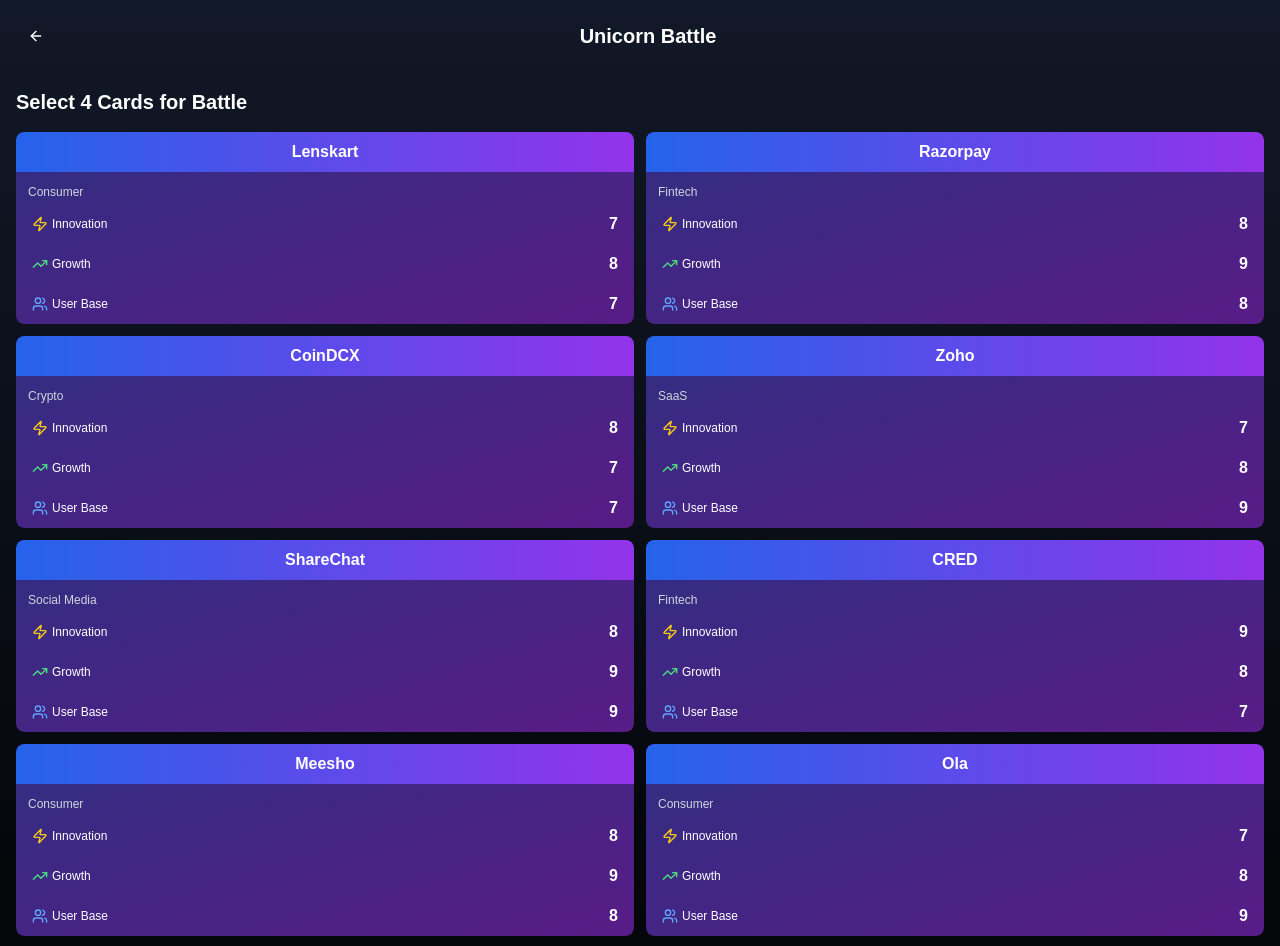
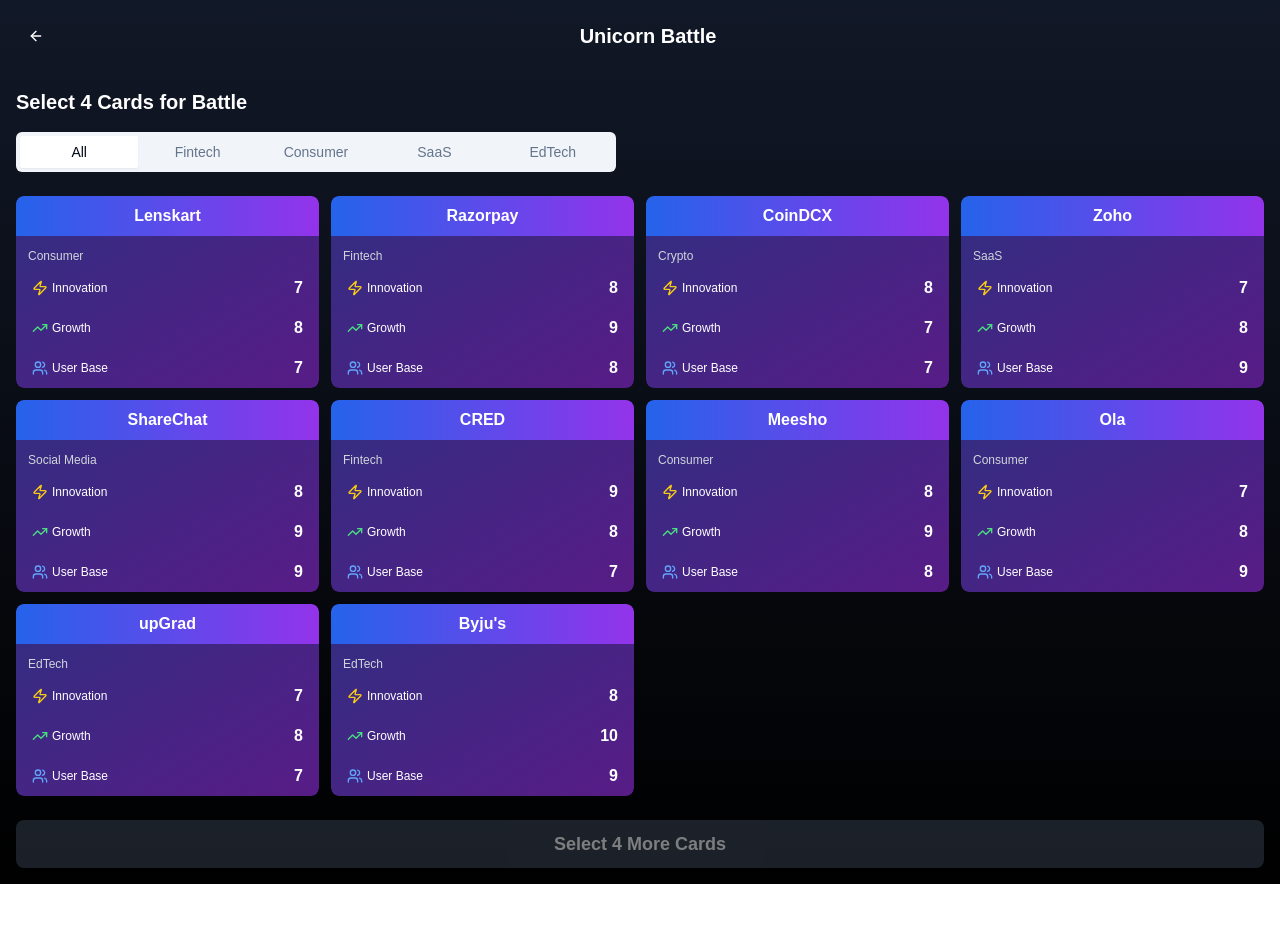
Before and after one commit to devanshug2307/startupcardbattle, a Next.js app: page /play in a window 1280 px wide. Shown: the top 946 px of the page. After the commit the page ends 884 px from the top, so only its background shows below. Built offline with nearby package versions, Linux system fonts and the light colour scheme.

Commit message:
category added for cards

```diff
--- a/app/play/page.tsx
+++ b/app/play/page.tsx
@@ -24,6 +24,8 @@ import {
 } from "@/components/ui/card";
 import { startupData } from "@/lib/game-data";
 import { cn } from "@/lib/utils";
+import { Tabs, TabsList, TabsTrigger } from "@/components/ui/tabs";
+import { Badge } from "@/components/ui/badge";
 
 export default function PlayGame() {
   const router = useRouter();
@@ -43,6 +45,7 @@ export default function PlayGame() {
   const [showSharePrompt, setShowSharePrompt] = useState(false);
   const [timeLeft, setTimeLeft] = useState(15);
   const [isTimerActive, setIsTimerActive] = useState(false);
+  const [activeCategory, setActiveCategory] = useState<string>("all");
 
   // Initialize game
   useEffect(() => {
@@ -286,6 +289,9 @@ export default function PlayGame() {
     </div>
   );
 
+  // Add categories array
+  const categories = ["All", "Fintech", "Consumer", "SaaS", "EdTech"];
+
   return (
     <div className="flex flex-col min-h-screen bg-gradient-to-b from-gray-900 to-black text-white">
       {/* Header */}
@@ -307,44 +313,89 @@ export default function PlayGame() {
             animate={{ opacity: 1 }}
             className="flex flex-col h-full"
           >
-            <h2 className="text-xl font-bold mb-4">
-              Select 4 Cards for Battle
-            </h2>
+            <div className="flex flex-col space-y-4 mb-6">
+              <h2 className="text-xl font-bold">Select 4 Cards for Battle</h2>
 
-            <div className="grid grid-cols-2 gap-3 mb-6">
-              {playerDeck.map((card, index) => (
+              {/* Category Tabs */}
+              <Tabs
+                defaultValue="all"
+                className="w-full"
+                onValueChange={(value) => setActiveCategory(value)}
+              >
+                <TabsList className="grid w-full grid-cols-5 lg:w-[600px]">
+                  {categories.map((category) => (
+                    <TabsTrigger
+                      key={category.toLowerCase()}
+                      value={category.toLowerCase()}
+                      className="text-sm"
+                    >
+                      {category}
+                    </TabsTrigger>
+                  ))}
+                </TabsList>
+              </Tabs>
+            </div>
+
+            <div className="grid grid-cols-2 md:grid-cols-3 lg:grid-cols-4 gap-3 mb-6">
+              {playerDeck
+                .filter(
+                  (card) =>
+                    activeCategory === "all" ||
+                    card.category.toLowerCase() === activeCategory
+                )
+                .map((card, index) => (
                   <motion.div
                     key={index}
                     whileHover={{ scale: 1.05 }}
                     whileTap={{ scale: 0.95 }}
                     className={cn(
-                    "relative h-48 rounded-lg overflow-hidden cursor-pointer",
+                      "relative h-48 rounded-lg overflow-hidden cursor-pointer transition-all duration-300",
                       selectedCards.includes(card) && "ring-4 ring-yellow-500"
                     )}
                     onClick={() => handleCardSelect(card)}
                   >
+                    {/* Selection Number */}
+                    {selectedCards.includes(card) && (
+                      <motion.div
+                        initial={{ scale: 0 }}
+                        animate={{ scale: 1 }}
+                        className="absolute top-1/2 left-1/2 transform -translate-x-1/2 -translate-y-1/2
+                                  bg-yellow-500 text-black rounded-full w-12 h-12
+                                  flex items-center justify-center font-bold text-xl
+                                  shadow-lg z-20"
+                      >
+                        {selectedCards.indexOf(card) + 1}
+                      </motion.div>
+                    )}
+
+                    {/* Card Content */}
+                    <div className={cn(
+                      "relative w-full h-full transition-opacity duration-300",
+                      selectedCards.includes(card) && "opacity-80"
+                    )}>
                       {renderCardFront(card, true, true)}
-                  {selectedCards.includes(card) && (
-                    <div className="absolute top-2 right-2 bg-yellow-500 text-black rounded-full w-6 h-6 flex items-center justify-center font-bold">
-                      {selectedCards.indexOf(card) + 1}
                     </div>
-                  )}
                   </motion.div>
                 ))}
             </div>
 
+            {/* Selection Stats */}
             <div className="mt-auto">
               <Button
                 className={cn(
-                  "w-full py-6 text-lg font-bold rounded-lg",
+                  "w-full py-6 text-lg font-bold rounded-lg transition-all duration-300",
                   selectedCards.length === 4
-                    ? "bg-gradient-to-r from-green-500 to-emerald-600"
+                    ? "bg-gradient-to-r from-green-500 to-emerald-600 hover:from-green-600 hover:to-emerald-700"
                     : "bg-gray-700"
                 )}
                 disabled={selectedCards.length !== 4}
                 onClick={startGame}
               >
-                Start Battle ({selectedCards.length}/4)
+                {selectedCards.length === 4 ? (
+                  "Start Battle"
+                ) : (
+                  `Select ${4 - selectedCards.length} More Cards`
+                )}
               </Button>
             </div>
           </motion.div>
```
Lines whose indentation alone changed are shown as unchanged.
